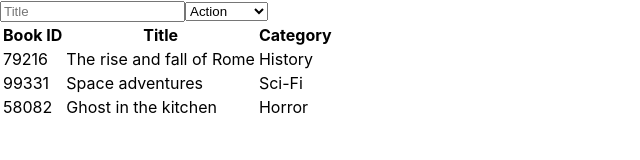
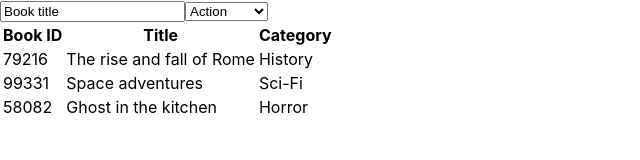
Before and after one commit to angarita-dev/react-bookstore, a React (Create React App) app: page / in a window 1280 px wide. Shown: the top 160 px of the page, without its empty margins (0-640 px from the left). Built offline with nearby package versions, Linux system fonts and the light colour scheme.

Commit message:
Added handleChange on BooksForm

```diff
--- a/src/containers/BooksForm.js
+++ b/src/containers/BooksForm.js
@@ -1,17 +1,8 @@
 import React from 'react';
 
 export default class BooksForm extends React.Component {
-  constructor(props) {
-    super(props);
-
-    this.state = {
-      title: 'Book title',
-      category: 'Action',
-    };
-  }
-
-  render() {
-    const bookCategories = [
+  static getBookCategories() {
+    return [
       'Action',
       'Biography',
       'History',
@@ -20,6 +11,41 @@ export default class BooksForm extends React.Component {
       'Learning',
       'Sci-Fi',
     ];
+  }
+
+  constructor(props) {
+    super(props);
+
+    const defaultBookTitle = 'Book title';
+    const defaultBookCategory = BooksForm.getBookCategories()[0];
+
+    this.state = {
+      title: defaultBookTitle,
+      category: defaultBookCategory,
+    };
+
+    this.handleTitleChange = this.handleTitleChange.bind(this);
+    this.handleCategoryChange = this.handleCategoryChange.bind(this);
+  }
+
+  handleTitleChange(e) {
+    const { value } = e.target;
+    const newState = { title: value };
+
+    this.setState(newState);
+  }
+
+  handleCategoryChange(e) {
+    const { value } = e.target;
+    const newState = { category: value };
+
+    this.setState(newState);
+  }
+
+  render() {
+    const { title, category } = this.state;
+
+    const bookCategories = BooksForm.getBookCategories();
 
     const bookOptions = bookCategories.map(category => (
       <option
@@ -32,8 +58,18 @@ export default class BooksForm extends React.Component {
 
     return (
       <div className="book-form">
-        <input type="text" id="book-title-input" placeholder="Title" />
-        <select name="categories" id="book-category-input" defaultValue={bookCategories[0]}>
+        <input
+          type="text"
+          id="book-title-input"
+          value={title}
+          onChange={this.handleTitleChange}
+        />
+        <select
+          name="categories"
+          id="book-category-input"
+          value={category}
+          onChange={this.handleCategoryChange}
+        >
           {bookOptions}
         </select>
       </div>
```
